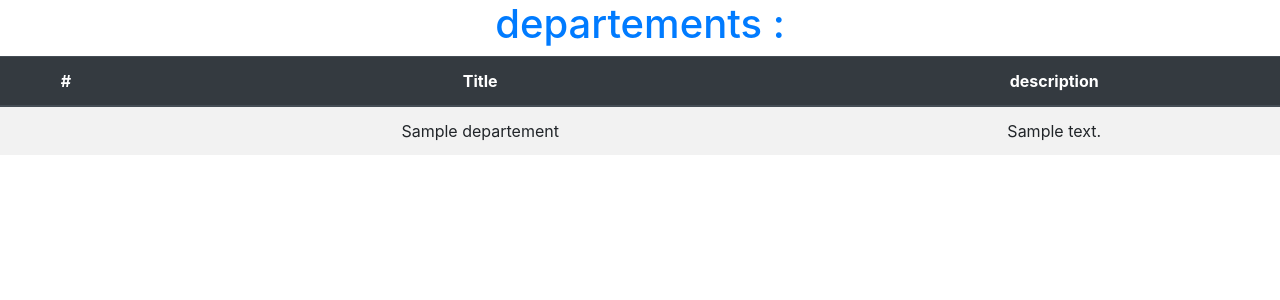
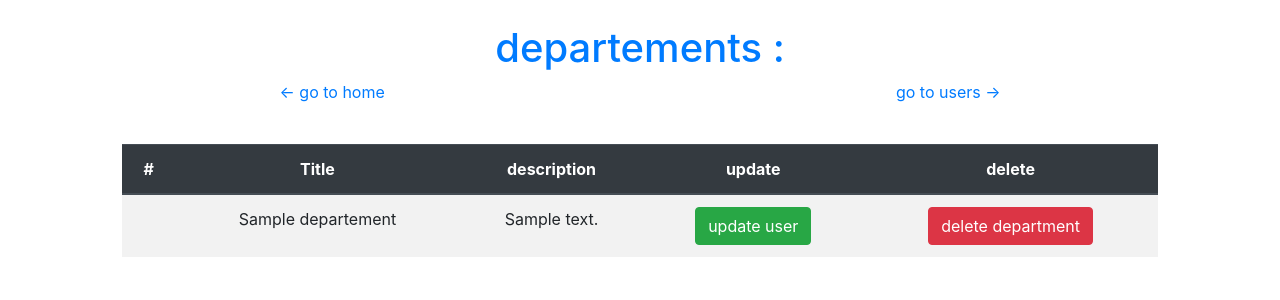
Before and after one commit to Elhilali-hA/gestion_utilisateur, a Node server app: page /depart in a window 1280 px wide. Shown: the top 300 px of the page. Run offline with Node 20, Linux system fonts and the light colour scheme; tables that the repository leaves empty hold one stand-in row (values such as "Sample post"); some libraries are stand-ins or nearby versions.

Commit message:
last modification

```diff
--- a/controller/depart.js
+++ b/controller/depart.js
@@ -31,29 +31,21 @@ exports.findepart = (req, res) => {
 
 // };
 
-// Find a depart by Id
-exports.findById = (req, res) => {
-	depart.findById(req.params.departId).then(depart => {
-		res.send(depart);
-	})
-};
-
-// Update a depart
 exports.update = (req, res) => {
-	const id = req.params.departId;
-	depart.update( { firstname: req.body.firstname, lastname: req.body.lastname, email: req.body.email },
-		{ where: {id: req.params.departId} }
+	const id = req.body.id;
+	console.log(req.body)
+	depart.update( { ...req.body},
+		{ where: {id: id} }
 	).then(() => {
-		res.status(200).send({ message: 'updated successfully a depart with id = ' + id });
+		res.redirect('/depart')
 	});
 };
 
-// Delete a depart by Id
+// Delete a UserUser by Id
 exports.delete = (req, res) => {
-	const id = req.params.departId;
-	depart.destroy({
-	  where: { id: id }
+	const id = req.params.userId;
+	depart.destroy( { where: { id: id }
 	}).then(() => {
-	  res.status(200).send({ message: 'deleted successfully a depart with id = ' + id });
+		res.redirect('/depart')
 	});
 };
--- a/views/depart.ejs
+++ b/views/depart.ejs
@@ -11,11 +11,16 @@
   </head>
   <body>
 
-    <div class="m-auto text-center">
+    <div class="p-4 m-auto text-center">
         <h1 class="text-primary">departements :</h1>
+
+        <div class="d-flex justify-content-around">
+          <a href="/"> <- go to home</a>
+          <a href="/users">go to users -> </a>
+        </div>
     </div>
-    <div class="text-center">
-        <table class="table table-striped">
+    <div class="col-md-10 m-auto text-center">
+        <table class=" mt-3 table table-striped">
           <thead class="thead-dark">
 
             <tr>
@@ -28,6 +33,12 @@
               <th class="thead-light">
                   description
               </th>
+              <th class="thead-light">
+                update
+            </th>
+            <th class="thead-light">
+              delete
+          </th>
             </tr>
           </thead>
           <tbody>
@@ -43,6 +54,40 @@
                 <td>
                   <%= departs.description %>
                 </td>
+                <td>
+                  <button type="button" class="btn btn-success" data-toggle="modal" data-target="#Modal<%= departs.id %>">
+                    update user
+                  </button>
+                  <div class="modal fade" id="Modal<%= departs.id %>" tabindex="-1" role="dialog" aria-labelledby="exampleModalLabel" aria-hidden="true">
+                    <div class="modal-dialog" role="document">
+                      <div class="modal-content">
+                        <div class="modal-header">
+                          <h5 class="modal-title" id="exampleModalLabel">Modal title</h5>
+                          <button type="button" class="close" data-dismiss="modal" aria-label="Close">
+                            <span aria-hidden="true">&times;</span>
+                          </button>
+                        </div>
+                        <div class="modal-body">
+                          <form action="/depart/:<%= departs.id %>" method="post">
+                            <div class="d-flex flex-column justify-content-center">
+
+                            <input type="hidden" value="<%=  departs.id %>" class="mt-2" placeholder="id" name="id">
+                            <input type="text" value="<%= departs.title %>" class="mt-2" placeholder="title" name="title">
+                            <input type="text" value="<%= departs.description %>" class="mt-2" placeholder="description" name="description">
+                          </div>
+                        </div>
+                        <div class="modal-footer">
+                          <button type="button" class="btn btn-secondary" data-dismiss="modal">Close</button>
+                          <input type="submit" class="btn btn-primary" placeholder="Save changes">
+                        </div>
+                      </form>
+                      </div>
+                    </div>
+                  </div>
+                 </td>
+                 <td>
+                     <a href="/depart/<%=departs.id %>" class="btn btn-danger">delete  department</a>
+                 </td>
             </tr>
             <% }) %>
           </tbody>
```
Also changed, not shown: routes/web.js (+8 -8 lines), views/index.ejs (+13 -16 lines), views/users.ejs (+14 -7 lines).
